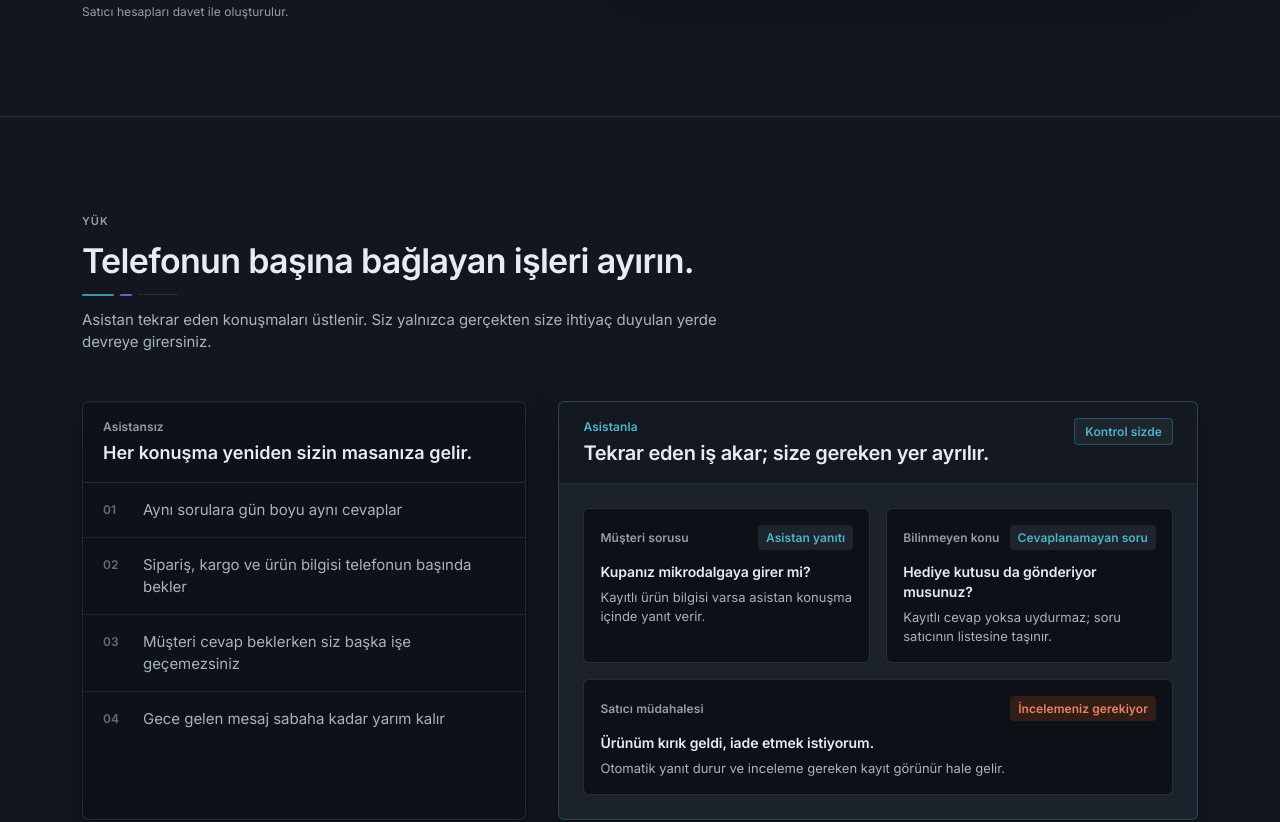
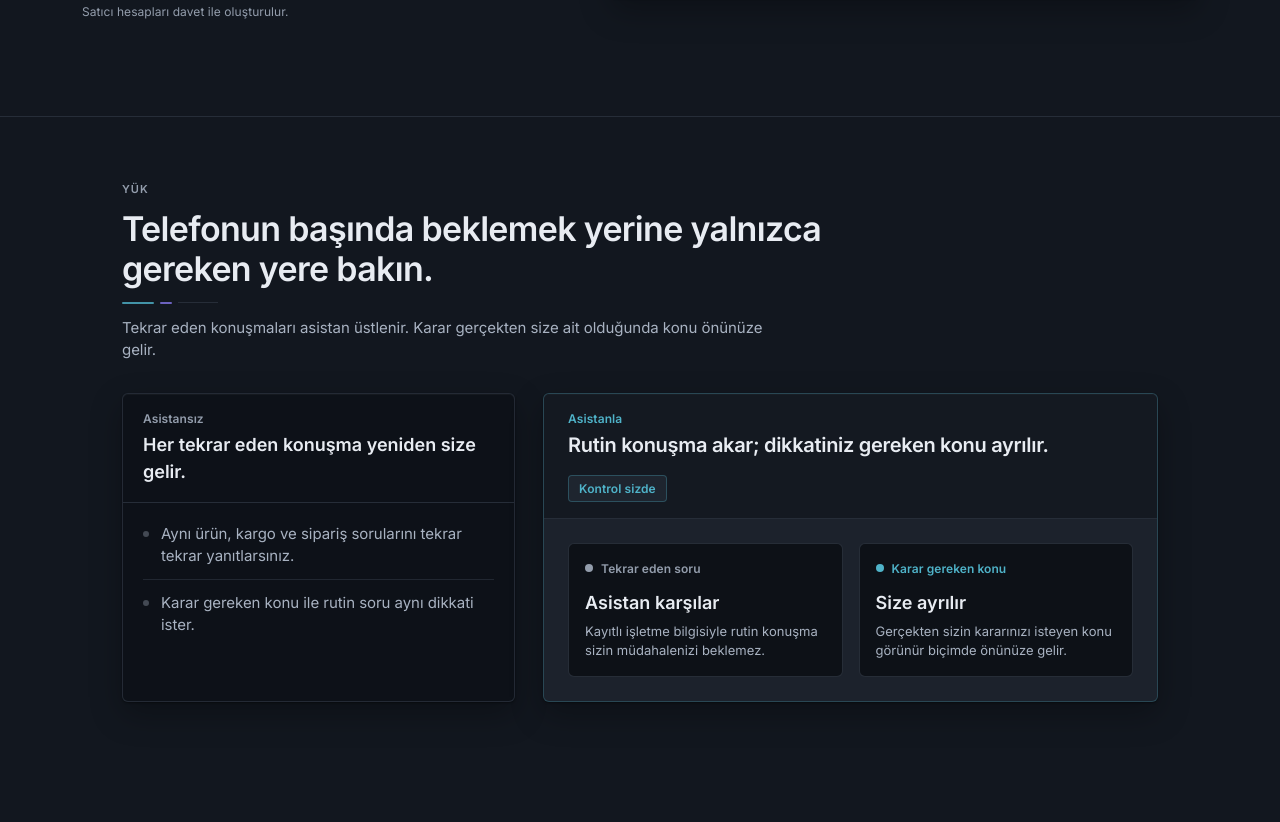
Before and after one commit to keremm44/whatsapp-assistant, a Next.js app in the folder frontend/: page / in a window 1280 px wide. Shown: the part 634-1456 px from the top of the page. Built offline with nearby package versions, Linux system fonts and the light colour scheme; no server answers.

Commit message:
frontend: simplify marketing value contrast

```diff
--- a/frontend/src/components/marketing/day-contrast.tsx
+++ b/frontend/src/components/marketing/day-contrast.tsx
@@ -4,24 +4,23 @@ import { MarketingReveal } from "@/components/marketing/marketing-motion";
 import { MarketingSectionHeading } from "@/components/marketing/section-heading";
 
 /**
- * Value contrast — deliberately asymmetric. "Asistansız" is compressed
- * and task-heavy; "Asistanla" gets more room and real product artefacts
- * so the improvement is felt before it is read. Colour semantics stay
- * neutral: no invented success green or warning state.
+ * Value contrast — deliberately short and asymmetric. This section owns
+ * one question only: "Günlük yüküm nasıl değişiyor?" Product behaviour
+ * details live later in Demo / Difficult so they are not repeated here.
  */
 export function DayContrast() {
   return (
     <section
       id="nasil-calisir"
-      className="mx-auto w-full max-w-[1180px] scroll-mt-20 px-4 py-16 md:px-6 md:py-24 lg:px-8"
+      className="mx-auto w-full max-w-[1100px] scroll-mt-20 px-4 py-12 md:px-6 md:py-16 lg:px-8"
     >
       <MarketingSectionHeading
         eyebrow="Yük"
-        title="Telefonun başına bağlayan işleri ayırın."
-        description="Asistan tekrar eden konuşmaları üstlenir. Siz yalnızca gerçekten size ihtiyaç duyulan yerde devreye girersiniz."
+        title="Telefonun başında beklemek yerine yalnızca gereken yere bakın."
+        description="Tekrar eden konuşmaları asistan üstlenir. Karar gerçekten size ait olduğunda konu önünüze gelir."
       />
 
-      <div className="mt-12 grid gap-6 lg:grid-cols-[0.82fr_1.18fr] lg:items-stretch lg:gap-8">
+      <div className="mt-8 grid gap-5 lg:grid-cols-[0.78fr_1.22fr] lg:items-stretch lg:gap-7">
         <MarketingReveal>
           <WithoutAssistant />
         </MarketingReveal>
@@ -34,34 +33,18 @@ export function DayContrast() {
 }
 
 function WithoutAssistant() {
-  const items = [
-    "Aynı sorulara gün boyu aynı cevaplar",
-    "Sipariş, kargo ve ürün bilgisi telefonun başında bekler",
-    "Müşteri cevap beklerken siz başka işe geçemezsiniz",
-    "Gece gelen mesaj sabaha kadar yarım kalır",
-  ];
-
   return (
     <div className="h-full overflow-hidden rounded-sheet border border-boundary/55 bg-recessed/75 shadow-surface">
       <div className="border-b border-divider px-5 py-4">
         <p className="type-meta font-semibold text-muted-foreground">Asistansız</p>
         <p className="mt-1 font-heading text-lg font-semibold text-foreground">
-          Her konuşma yeniden sizin masanıza gelir.
+          Her tekrar eden konuşma yeniden size gelir.
         </p>
       </div>
-      <ul role="list" className="divide-y divide-divider/80">
-        {items.map((item, index) => (
-          <li key={item} className="grid grid-cols-[28px_minmax(0,1fr)] gap-3 px-5 py-4">
-            <span
-              aria-hidden="true"
-              className="type-meta mt-0.5 font-semibold text-muted-foreground/65"
-            >
-              0{index + 1}
-            </span>
-            <span className="type-body text-muted">{item}</span>
-          </li>
-        ))}
-      </ul>
+      <div className="space-y-3 px-5 py-5">
+        <WorkLine text="Aynı ürün, kargo ve sipariş sorularını tekrar tekrar yanıtlarsınız." />
+        <WorkLine text="Karar gereken konu ile rutin soru aynı dikkati ister." />
+      </div>
     </div>
   );
 }
@@ -73,7 +56,7 @@ function WithAssistant() {
         <div>
           <p className="type-meta font-semibold text-primary">Asistanla</p>
           <p className="mt-1 font-heading text-xl font-semibold tracking-[-0.015em] text-foreground">
-            Tekrar eden iş akar; size gereken yer ayrılır.
+            Rutin konuşma akar; dikkatiniz gereken konu ayrılır.
           </p>
         </div>
         <span className="rounded-control border border-primary/30 bg-selected/60 px-2.5 py-1 type-meta font-semibold text-primary">
@@ -82,63 +65,54 @@ function WithAssistant() {
       </div>
 
       <div className="grid gap-4 p-5 sm:p-6 md:grid-cols-2">
-        <ProductArtefact
-          eyebrow="Müşteri sorusu"
-          title="Kupanız mikrodalgaya girer mi?"
-          body="Kayıtlı ürün bilgisi varsa asistan konuşma içinde yanıt verir."
-          emphasis="Asistan yanıtı"
+        <OutcomeArtefact
+          eyebrow="Tekrar eden soru"
+          title="Asistan karşılar"
+          body="Kayıtlı işletme bilgisiyle rutin konuşma sizin müdahalenizi beklemez."
         />
-        <ProductArtefact
-          eyebrow="Bilinmeyen konu"
-          title="Hediye kutusu da gönderiyor musunuz?"
-          body="Kayıtlı cevap yoksa uydurmaz; soru satıcının listesine taşınır."
-          emphasis="Cevaplanamayan soru"
-        />
-        <ProductArtefact
-          eyebrow="Satıcı müdahalesi"
-          title="Ürünüm kırık geldi, iade etmek istiyorum."
-          body="Otomatik yanıt durur ve inceleme gereken kayıt görünür hale gelir."
-          emphasis="İncelemeniz gerekiyor"
-          attention
-          className="md:col-span-2"
+        <OutcomeArtefact
+          eyebrow="Karar gereken konu"
+          title="Size ayrılır"
+          body="Gerçekten sizin kararınızı isteyen konu görünür biçimde önünüze gelir."
+          primary
         />
       </div>
     </div>
   );
 }
 
-function ProductArtefact({
+function WorkLine({ text }: { text: string }) {
+  return (
+    <div className="flex items-start gap-3 border-b border-divider/80 pb-3 last:border-b-0 last:pb-0">
+      <span aria-hidden="true" className="mt-2 h-1.5 w-1.5 shrink-0 rounded-full bg-muted-foreground/40" />
+      <p className="type-body text-muted">{text}</p>
+    </div>
+  );
+}
+
+function OutcomeArtefact({
   eyebrow,
   title,
   body,
-  emphasis,
-  attention = false,
-  className,
+  primary = false,
 }: {
   eyebrow: string;
   title: string;
   body: string;
-  emphasis: string;
-  attention?: boolean;
-  className?: string;
+  primary?: boolean;
 }) {
   return (
-    <div
-      className={`rounded-sheet border border-boundary/60 bg-sunken px-4 py-4 transition-[border-color,background-color] duration-200 hover:border-primary/30 hover:bg-recessed/75 ${className ?? ""}`}
-    >
-      <div className="flex flex-wrap items-center justify-between gap-2">
-        <p className="type-meta font-semibold text-muted-foreground">{eyebrow}</p>
+    <div className="rounded-sheet border border-boundary/60 bg-sunken px-4 py-4">
+      <div className="flex items-center gap-2">
         <span
-          className={
-            attention
-              ? "rounded-control bg-attention-soft px-2 py-1 type-meta font-semibold text-attention"
-              : "rounded-control bg-selected/65 px-2 py-1 type-meta font-semibold text-primary"
-          }
-        >
-          {emphasis}
-        </span>
+          aria-hidden="true"
+          className={primary ? "h-2 w-2 rounded-full bg-primary" : "h-2 w-2 rounded-full bg-muted-foreground"}
+        />
+        <p className={primary ? "type-meta font-semibold text-primary" : "type-meta font-semibold text-muted-foreground"}>
+          {eyebrow}
+        </p>
       </div>
-      <p className="mt-3 type-row-primary text-foreground">{title}</p>
+      <p className="mt-3 font-heading text-lg font-semibold text-foreground">{title}</p>
       <p className="mt-1.5 type-row-secondary text-muted">{body}</p>
     </div>
   );
```
